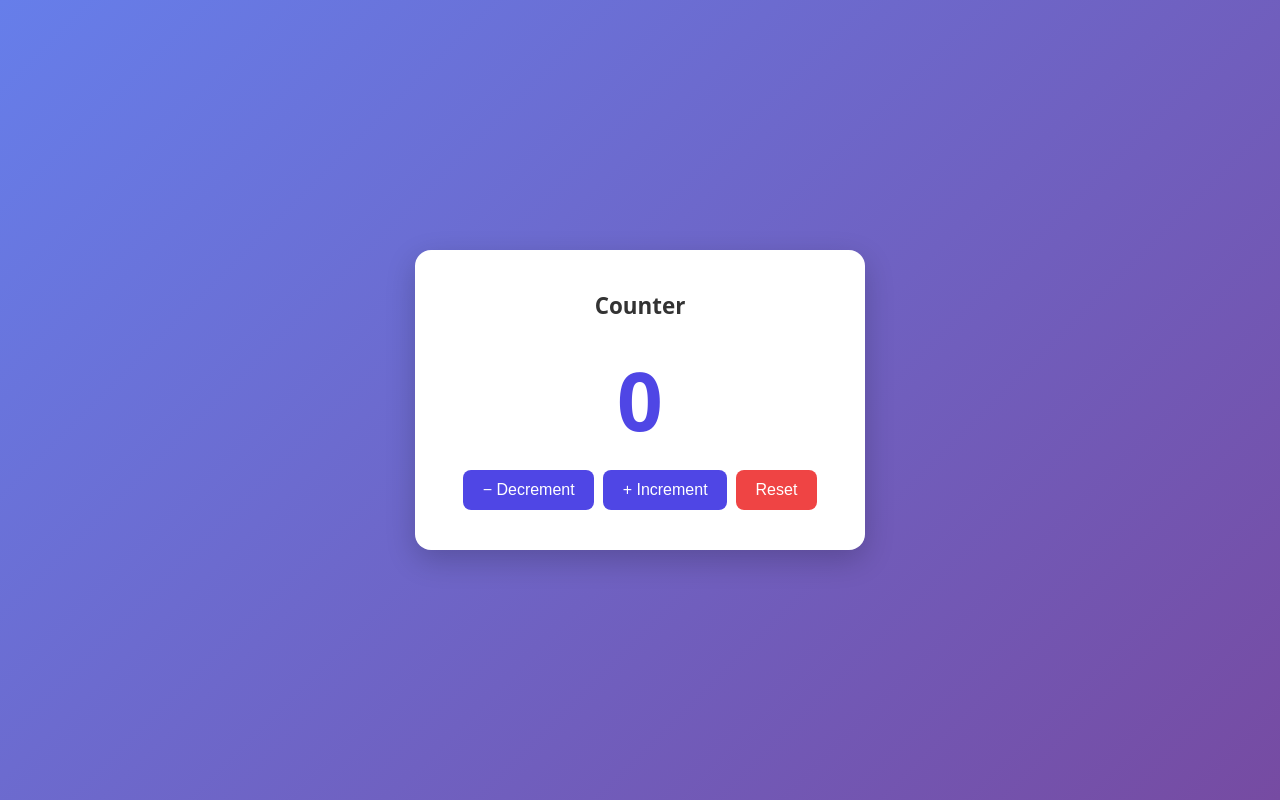
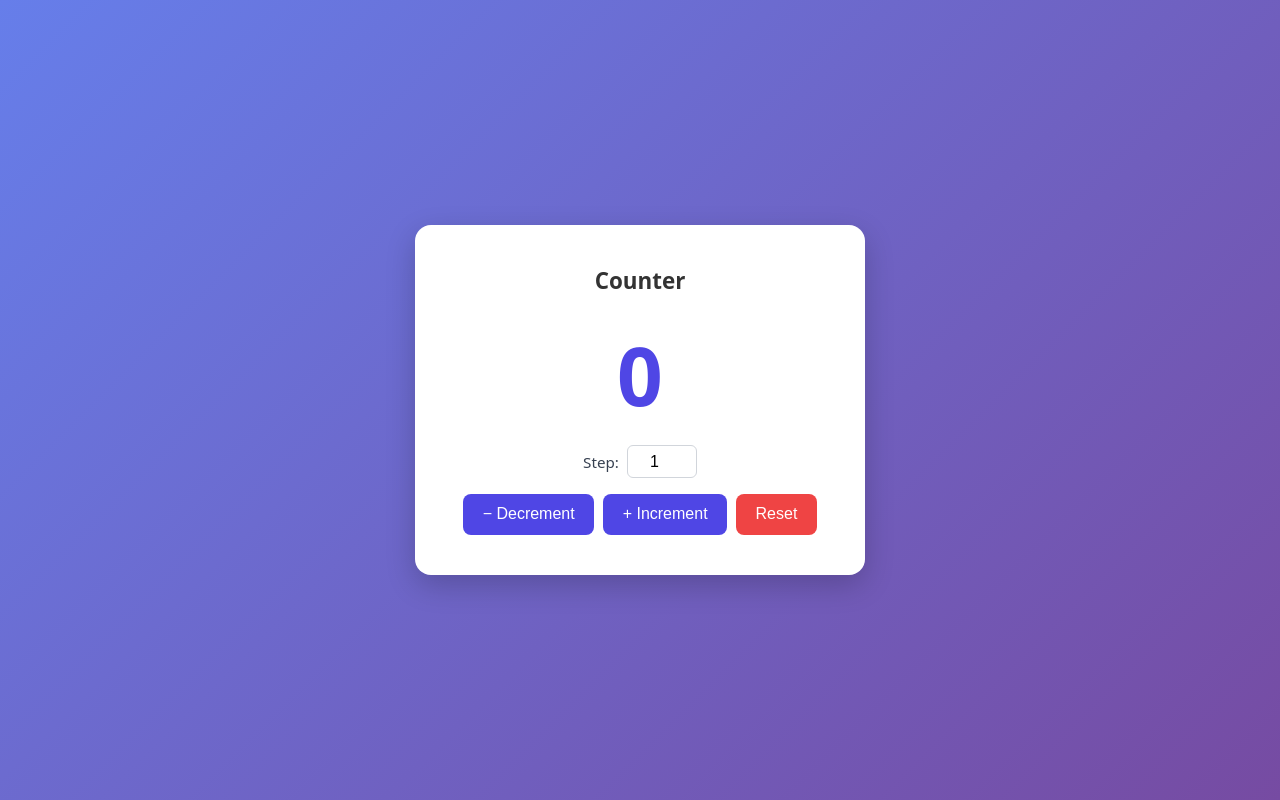
Before and after one commit to anushaviswanathan2002/Counter-app, a React (Vite) app: page / in a window 1280 px wide. Built offline with nearby package versions, Linux system fonts and the light colour scheme.

Commit message:
feat(counter): add configurable step size with persisted input

```diff
--- a/src/App.jsx
+++ b/src/App.jsx
@@ -1,26 +1,49 @@
 import { useState, useEffect } from 'react';
 
 const STORAGE_KEY = 'counter-value';
+const STEP_KEY = 'counter-step';
 
 function loadCount() {
   const stored = parseInt(localStorage.getItem(STORAGE_KEY) || '0', 10);
   return Number.isNaN(stored) ? 0 : stored;
 }
 
+function loadStep() {
+  const stored = parseInt(localStorage.getItem(STEP_KEY) || '1', 10);
+  return Number.isNaN(stored) || stored === 0 ? 1 : stored;
+}
+
 export default function App() {
   const [count, setCount] = useState(loadCount);
+  const [step, setStep] = useState(loadStep);
 
   useEffect(() => {
     localStorage.setItem(STORAGE_KEY, String(count));
   }, [count]);
 
+  useEffect(() => {
+    localStorage.setItem(STEP_KEY, String(step));
+  }, [step]);
+
   return (
     <div className="app">
       <h1>Counter</h1>
       <div className="count">{count}</div>
+      <div className="step-control">
+        <label htmlFor="step">Step:</label>
+        <input
+          id="step"
+          type="number"
+          value={step}
+          onChange={(e) => {
+            const v = parseInt(e.target.value, 10);
+            setStep(Number.isNaN(v) ? 0 : v);
+          }}
+        />
+      </div>
       <div className="buttons">
-        <button onClick={() => setCount(count - 1)}>− Decrement</button>
-        <button onClick={() => setCount(count + 1)}>+ Increment</button>
+        <button onClick={() => setCount(count - step)}>− Decrement</button>
+        <button onClick={() => setCount(count + step)}>+ Increment</button>
         <button className="danger" onClick={() => setCount(0)}>
           Reset
         </button>
--- a/src/index.css
+++ b/src/index.css
@@ -25,6 +25,28 @@ h1 { margin: 0 0 1.5rem; font-size: 1.4rem; color: #333; }
   margin: 1rem 0;
   font-variant-numeric: tabular-nums;
 }
+.step-control {
+  display: flex;
+  align-items: center;
+  justify-content: center;
+  gap: 0.5rem;
+  margin-bottom: 1rem;
+  font-size: 0.95rem;
+  color: #374151;
+}
+.step-control input[type="number"] {
+  width: 70px;
+  padding: 0.4rem 0.5rem;
+  border: 1px solid #d1d5db;
+  border-radius: 6px;
+  font-size: 1rem;
+  text-align: center;
+  font-variant-numeric: tabular-nums;
+}
+.step-control input[type="number"]:focus {
+  outline: none;
+  border-color: #4f46e5;
+}
 .buttons {
   display: flex;
   gap: 0.6rem;
```
Also changed, not shown: 1 other file (tests, documents, lock files or other folders).
